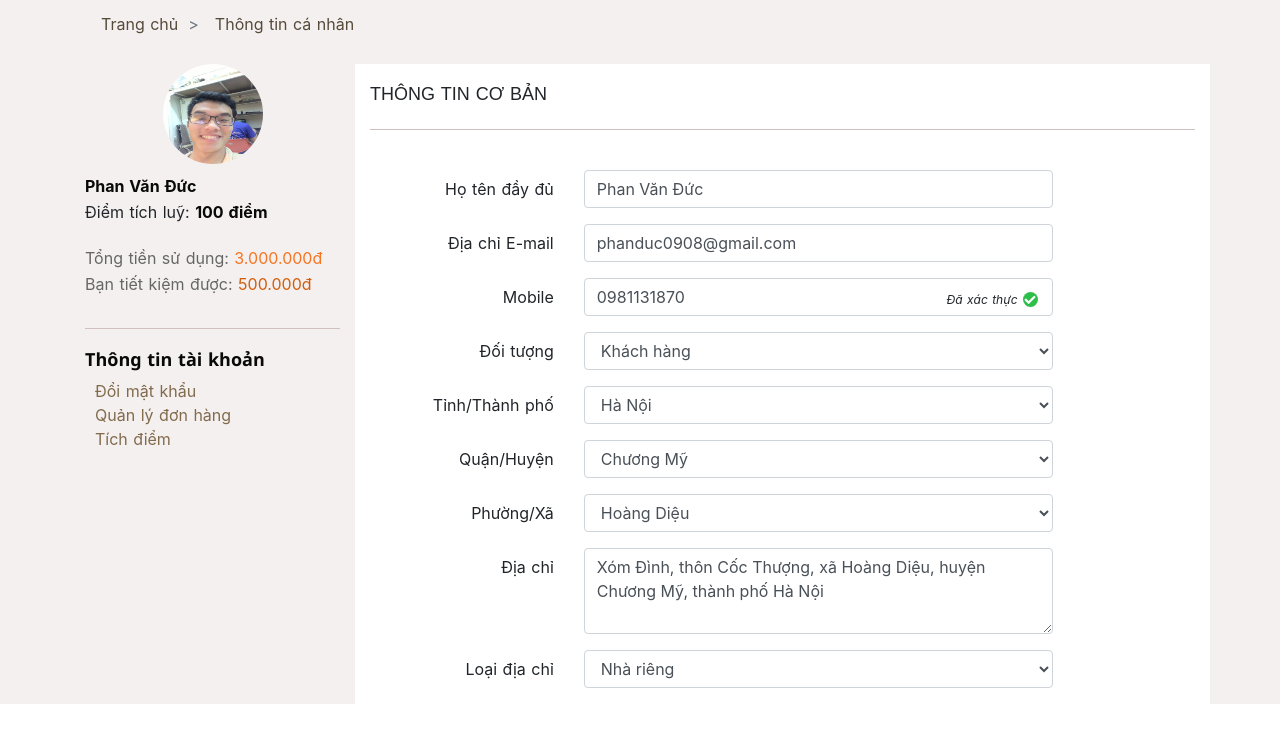
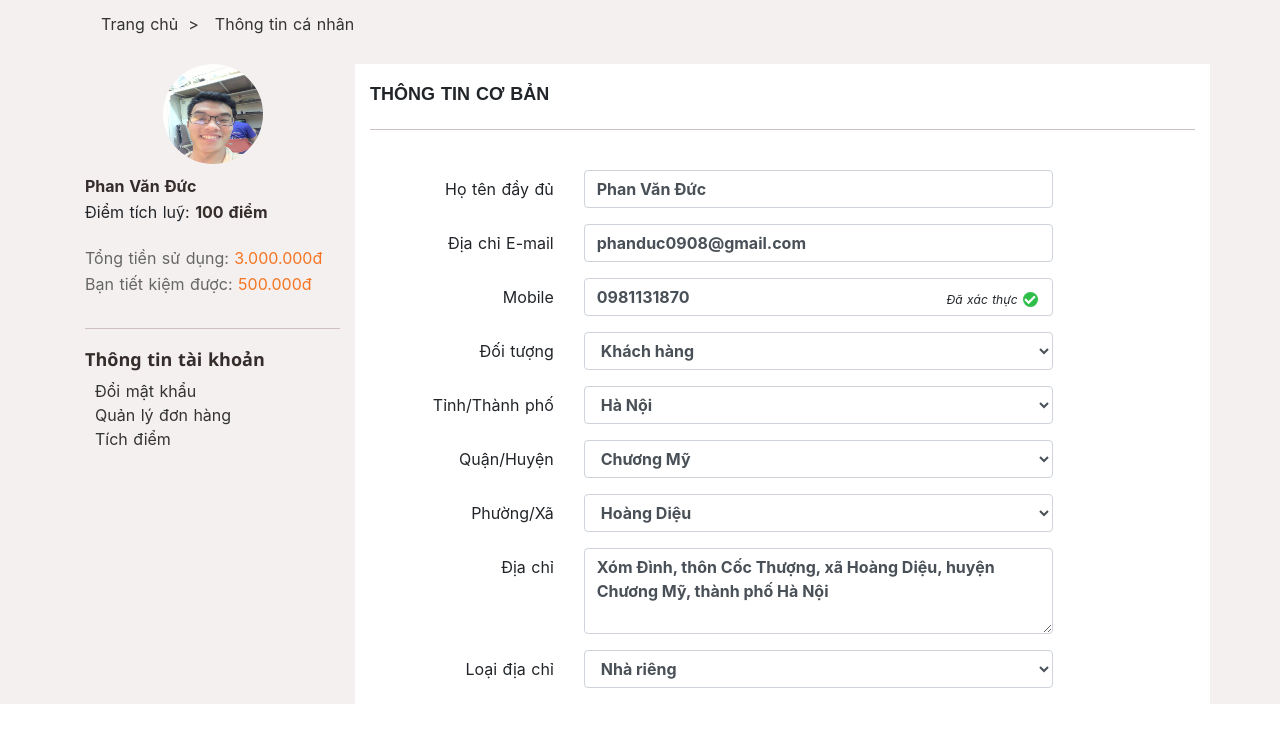
Before and after one commit to Sharp-Team/WCDI18, a Nuxt app in the folder front-end/: page /profile in a window 1280 px wide. Shown: the top 742 px of the page. Built offline with nearby package versions, Linux system fonts and the light colour scheme.

Commit message:
[FIX]color

```diff
--- a/front-end/assets/scss/variable.scss
+++ b/front-end/assets/scss/variable.scss
@@ -2,10 +2,14 @@ $color-main: #2EBE4A;
 $color-background: #F4F0F0;
 $color-orange: #F57522;
 $color-red: #FC2222;
+$color-background-white:#ffffff;
 
 $font-color-dark: #333333;
 $font-color-grey: #666666;
+$font-color-black:#352c2c;
 
 $font-title-mobile: 21px;
 $font-title-small-mobile: 13px;
 $font-description-mobile: 11px;
+
+$color-border:#d0c0c0;
--- a/front-end/components/share/profile.vue
+++ b/front-end/components/share/profile.vue
@@ -133,26 +133,26 @@ export default {
 <style lang="scss" scoped>
   @import '~/assets/scss/variable.scss';
   .profile{
-      background-color: #F4F0F0;
+      background-color: $color-background;
     .breadcrumb{
-      background-color:  #F4F0F0;
+      background-color:  $color-background;
       .breadcrumb-item:first-child::after{
         display: inline-block;
-        color: #6c757d;
+        color: $font-color-dark;
         content: ">";
         padding-left: 10px;
         padding-right: 0px;
       }
       .breadcrumb-item:last-child::before{
         display: inline-block;
-        color: #6c757d;
+        color: $font-color-dark;
         content: "";
       }
       li{
-          color: #564a3a;
+          color: $font-color-dark;
       }
       a{
-        color: #564a3a;
+        color: $font-color-dark;
       }
     }
     .left{
@@ -173,29 +173,29 @@ export default {
         .info{
           padding-bottom: 20px;
           .name{
-            color: #0a0909;
+            color: $font-color-black;
             font-weight: bold;
           }
           .score{
-            color: #0a0909;
+            color: $font-color-black;
             font-weight: bold;
           }
         }
         .money{
           padding-bottom: 30px;
           p{
-            color: #666666;
+            color: $font-color-grey;
           }
           .total{
             color: $color-orange;
           }
           .income{
-            color:#d05e0d;
+            color:$color-orange;
           }
         }
       }
       .account-info{
-        border-top: 1px solid #d0c0c0;
+        border-top: 1px solid $color-border;
         text-align: left;
         ul{
           margin-left: -30px;
@@ -204,23 +204,24 @@ export default {
           list-style: none;
         }
         ul li a{
-          color: #826b4c;
+          color: $font-color-dark;
         }
         h4{
           font-family: 'Segoe UI', Tahoma, Geneva, Verdana, sans-serif;
           font-size: 18px;
-          color: #0a0909;
+          color: $font-color-black;
           font-weight: bold;
           padding-top: 20px;
         }
       }
     }
     .right{
-      background-color: #ffffff;
+      background-color: $color-background-white;
       text-align: right;
       .form-info{
         .form-control:disabled{
-          background-color: #ffffff;
+          background-color: $color-background-white;
+          font-weight: bold;
         }
         padding-top: 40px;
         .confirm{
@@ -229,7 +230,7 @@ export default {
           top: 8px;
           i{
             border-radius: 50%;
-            background: #2EBE4A;
+            background: $color-main;
             color: white;
             padding: 2px;
             font-size: 11px
@@ -242,7 +243,7 @@ export default {
         }
       }
       .title{
-        border-bottom: 1px solid #d0c0c0;
+        border-bottom: 1px solid $color-border;
         h3{
           text-align: left;
           text-transform: uppercase;
@@ -250,6 +251,7 @@ export default {
           font-size: 18px;
           padding-bottom: 15px;
           padding-top: 20px;
+          font-weight: bold;
         }
       }
     }
```
